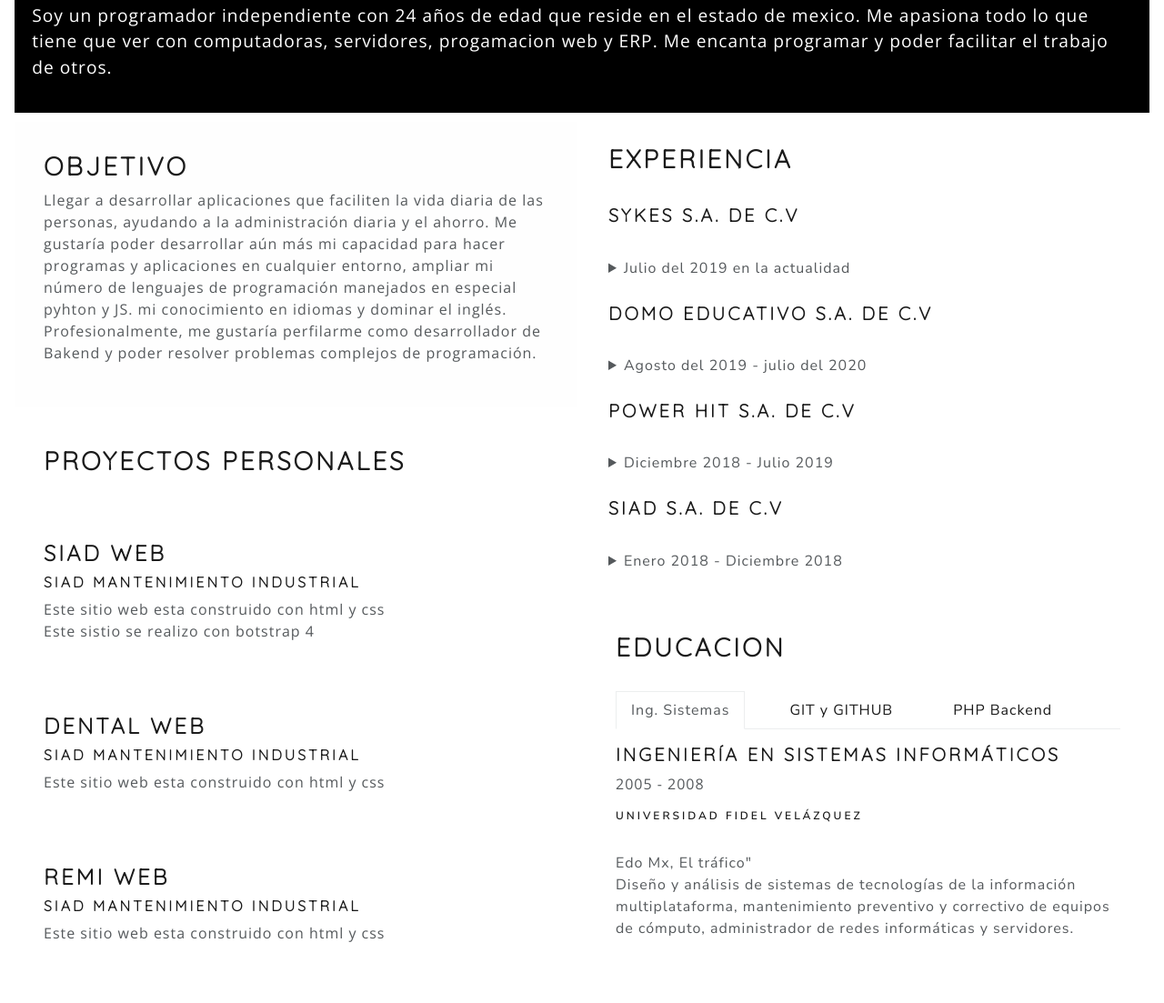
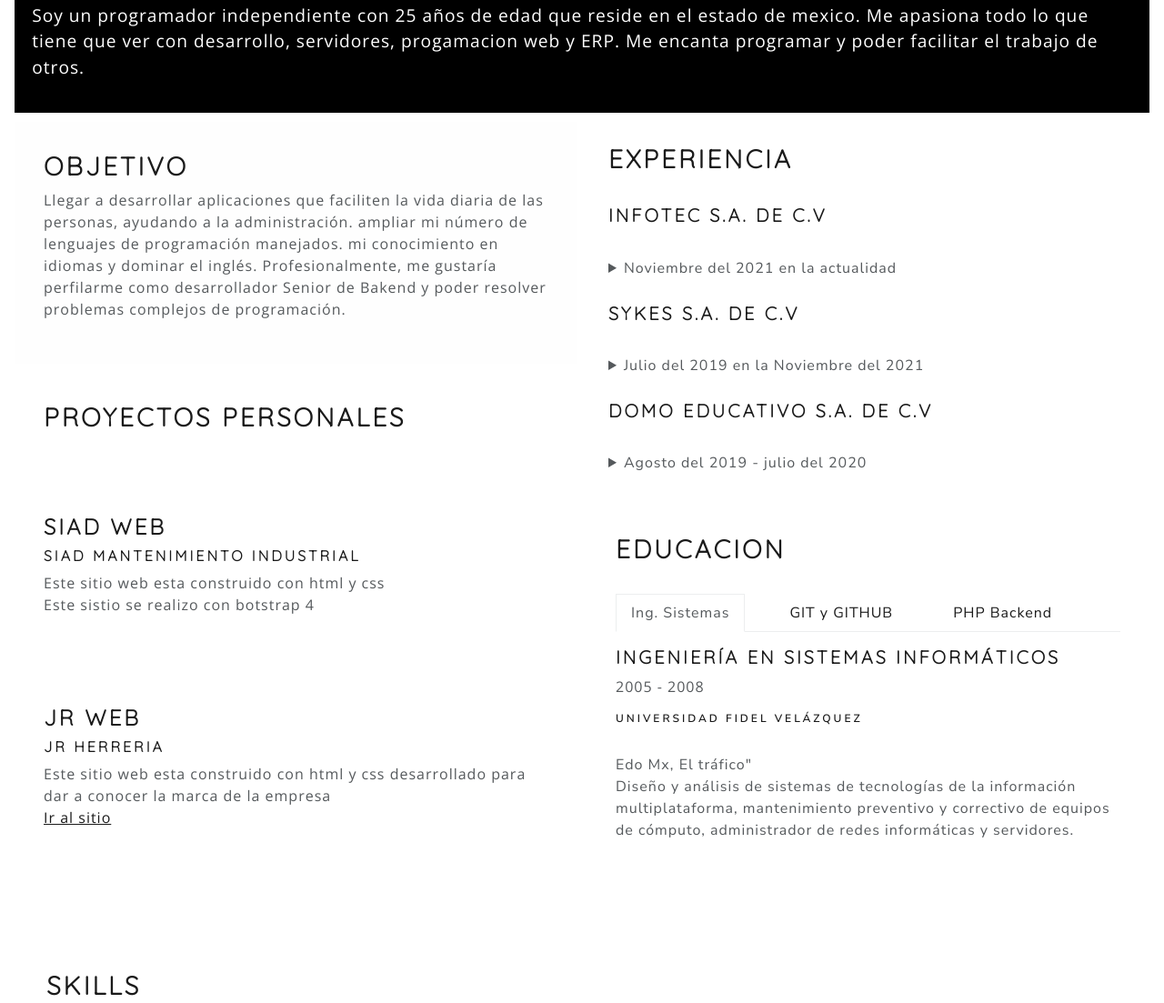
Before and after one commit to MRJosue/CV, a plain HTML site: page index.html in a window 1280 px wide. Shown: the part 240-1343 px from the top of the page at 91% size. Drawn offline with nearby package versions, Linux system fonts and the light colour scheme.

Commit message:
actualizacion contenido && trabajos

```diff
--- a/index.html
+++ b/index.html
@@ -161,7 +161,7 @@
                     <div class="avatar-info">
                         <br/><h1>Josue Cardona</h1><br/><br/>
                         <h3>PHP Developer</h3><br/>
-                        <h4>Nunca pares de aprender</h4>
+                        <h4>Se parte</h4>
 
                     </div>
              </div>
--- a/json/datos.json
+++ b/json/datos.json
@@ -6,48 +6,42 @@
             "Location":"Estado de Mexico Nicolas Romero.",
             "Tel":"55-82-82-61-59",
             "Email":"ingjosue.cardona@gmail.com",
-            "Lema":"Nunca pares de aprender"
+            "Lema":"Se parte"
          }
     ],
 
     "Desc":[
         {
-            "ParrafoA":"Soy un programador independiente con 24 años de edad que reside en el estado de mexico. Me apasiona todo lo que tiene que ver con computadoras, servidores, progamacion web y ERP. Me encanta programar y poder facilitar el trabajo de otros."
+            "ParrafoA":"Soy un programador independiente con 25 años de edad que reside en el estado de mexico. Me apasiona todo lo que tiene que ver con desarrollo, servidores, progamacion web y ERP. Me encanta programar y poder facilitar el trabajo de otros."
         }
 
     ],
 
     "Objetivo":[
         {
-            "ObjetivoA":"Llegar a desarrollar aplicaciones que faciliten la vida diaria de las personas, ayudando a la administración diaria y el ahorro. Me gustaría poder desarrollar aún más mi capacidad para hacer programas y aplicaciones en cualquier entorno, ampliar mi número de lenguajes de programación manejados en especial pyhton y JS. mi conocimiento en idiomas y dominar el inglés. Profesionalmente, me gustaría perfilarme como desarrollador de Bakend y poder resolver problemas complejos de programación."
+            "ObjetivoA":"Llegar a desarrollar aplicaciones que faciliten la vida diaria de las personas, ayudando a la administración.  ampliar mi número de lenguajes de programación manejados. mi conocimiento en idiomas y dominar el inglés. Profesionalmente, me gustaría perfilarme como desarrollador Senior de Bakend y poder resolver problemas complejos de programación."
         }
     ],
 
 
     "Experiencia":[
     {
+        "Empresa":"Infotec S.A. de C.V",
+        "tiempo":"Noviembre del 2021 en la actualidad",
+        "Puesto":"Desarrollador PHP JR",
+        "desc":"Diseño de sitemas de administracion con bases de datos relacionales. diseño de uml <br/> resolucion de problemas de base de datos <br/> uso de  visio 2019 para modelado uml"
+    },
+    {
         "Empresa":"Sykes S.A. de C.V",
-        "tiempo":"Julio del 2019 en la actualidad",
+        "tiempo":"Julio del 2019 en la Noviembre del 2021",
         "Puesto":"Tecnico: Soporte tecnico lv 1",
-        "desc":"Diseño de sitemas we con bases de datos relacionales. diseño de uml <br/>Administracion de usarios de dominio, administracion de plataformas y resolucion de problemas de base de datos <br/> uso de  visio 2019 para modelado uml"
+        "desc":"Diseño de sitemas con bases de datos relacionales. diseño de uml <br/>Administracion de usarios de dominio, administracion de plataformas y resolucion de problemas de base de datos <br/> uso de  visio 2019 para modelado uml"
     },
     {
         "Empresa":"Domo Educativo S.A. de C.V",
         "tiempo":"Agosto del 2019 - julio del 2020 ",
         "Puesto":"Tecnico: Desarrollador PHP",
         "desc":"Soporte técnico nivel 2, administración de servidores y desarrollo de aplicaciones web, administración de ERP y programas de respaldo de información."
-    },
-    {
-        "Empresa":"Power Hit S.A. de C.V",
-        "tiempo":"Diciembre 2018 - Julio 2019",
-        "Puesto":"Técnico: Desarrollador PHP ",
-        "desc":"Diseño y modelado de diagramas uml <br/> diseño y mantenimiento de sitemas web de administracion "
-    },
-    {
-        "Empresa":"SIAD S.A. de C.V",
-        "tiempo":"Enero 2018 - Diciembre 2018",
-        "Puesto":"Programador JR",
-        "desc":"Diseño y desarrollo de sitios web, diseño de diseños industriales, soporte técnico y programas de respaldo."
     }
     ],
 
@@ -78,16 +72,9 @@
             "Diseño":"Aqui va el proceso de diseño del sitio"
         },
         {
-            "titulo":"Dental web",
-            "Institucion":"SIAD Mantenimiento industrial",
-            "Desc":"Este sitio web esta construido con html y css",
-            "Diseño":"Aqui va el proceso de diseño del sitio"
-        },
-        {
-            "titulo":"Remi Web",
-            "Institucion":"SIAD Mantenimiento industrial",
-            "Desc":"Este sitio web esta construido con html y css",
-            "Diseño":"Aqui va el proceso de diseño del sitio"
+            "titulo":"JR web",
+            "Institucion":"JR Herreria",
+            "Desc":"Este sitio web esta construido con html y css desarrollado para dar a conocer la marca de la empresa <br/><a href='http://jrherreria.com/'>Ir al sitio</a>"
         }
     ],
     "skills":[
```
Also changed, not shown: json/otros_trabajos.js (added, +13 -0 lines).
